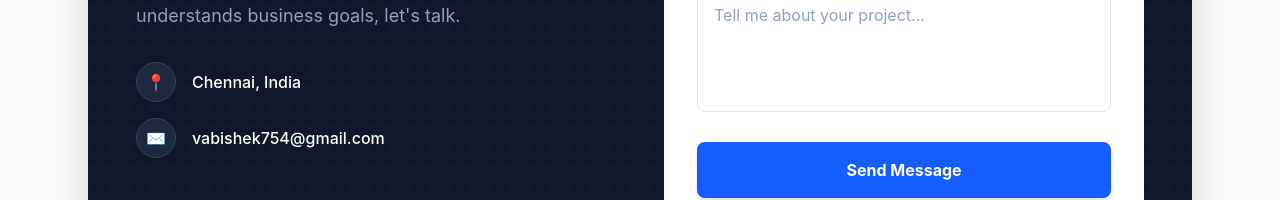
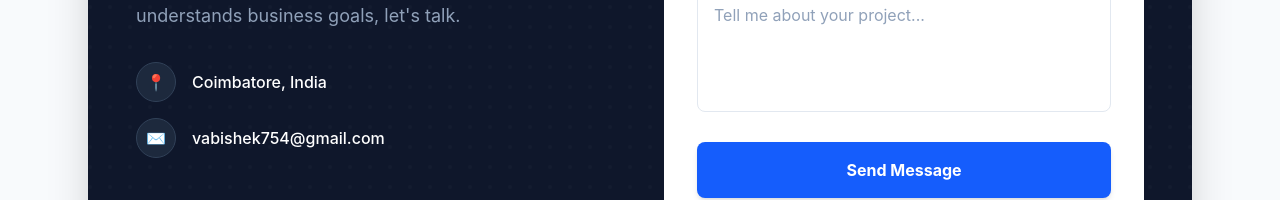
Before and after one commit to vabishek754-maker/abishek-portfolio, a React (Vite) app: page / in a window 1280 px wide. Shown: the part 4233-4433 px from the top of the page. Built offline with nearby package versions, Linux system fonts and the light colour scheme.

Commit message:
contact: address

```diff
--- a/src/components/Contact.jsx
+++ b/src/components/Contact.jsx
@@ -57,7 +57,7 @@ const Contact = () => {
               <div className="space-y-4">
                 <div className="flex items-center gap-4 text-white">
                   <div className="w-10 h-10 rounded-full bg-slate-800 dark:bg-slate-900 flex items-center justify-center border border-slate-700 dark:border-slate-800 transition-colors duration-500">📍</div>
-                  <span className="font-medium">Chennai, India</span>
+                  <span className="font-medium">Coimbatore, India</span>
                 </div>
                 <div className="flex items-center gap-4 text-white">
                   <div className="w-10 h-10 rounded-full bg-slate-800 dark:bg-slate-900 flex items-center justify-center border border-slate-700 dark:border-slate-800 transition-colors duration-500">✉️</div>
```
